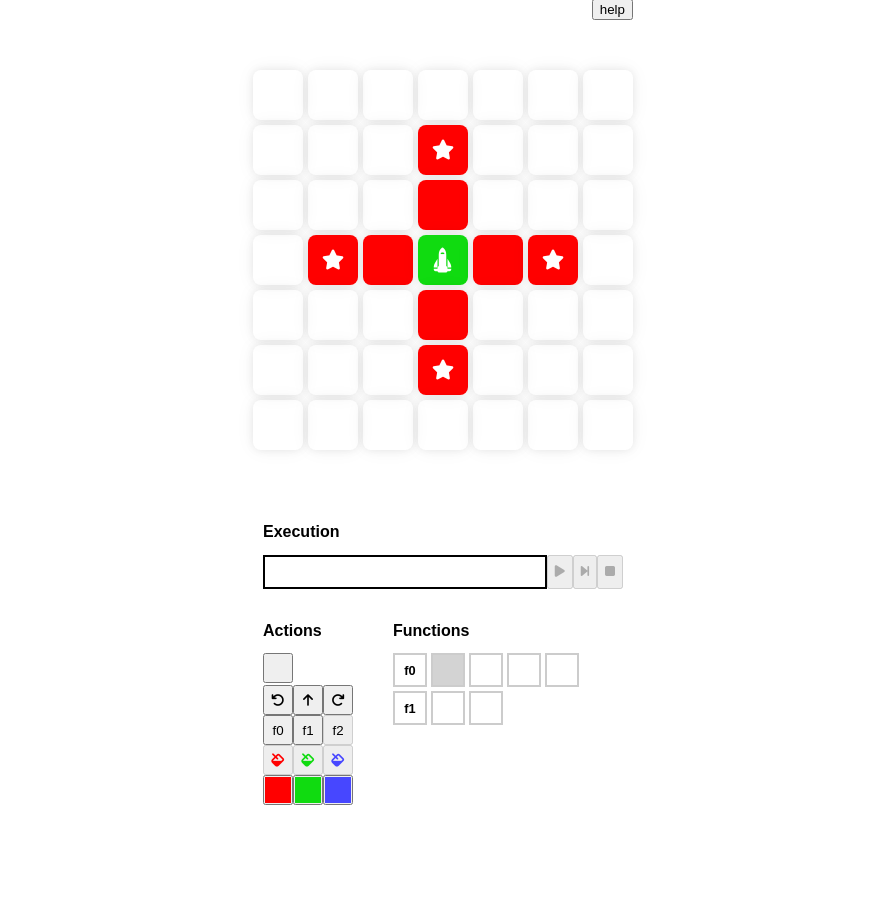
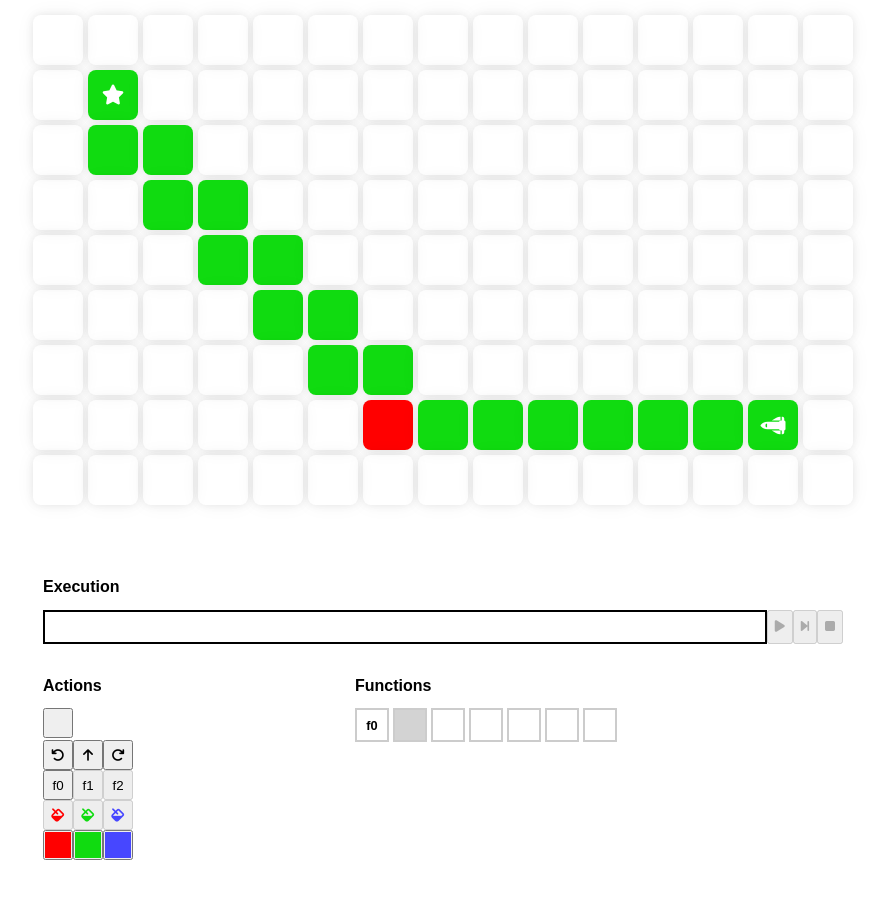
Before and after one commit to daniellionel01/logic-game, a Vue app: page / in a window 1280 px wide. Shown: the top 898 px of the page, without its empty margins (205-1090 px from the left). Before the commit the page ends 865 px from the top, so only its background shows below. Built offline with nearby package versions, Linux system fonts and the light colour scheme.

Commit message:
add another level and mechanisms to go to the next level

```diff
--- a/src/components/WonDialog.vue
+++ b/src/components/WonDialog.vue
@@ -6,7 +6,7 @@
             <p>You successfully collected all stars. Good job!</p>
 
             <div id="actions">
-                <button>next level</button>
+                <button @click="gotoNextLevel">next level</button>
             </div>
         </div>
     </div>
@@ -14,10 +14,23 @@
 
 <script lang="ts">
 import { defineComponent } from 'vue'
+import { useStore } from '../store'
 
 export default defineComponent({
     name: "WonDialog",
     setup() {
+        const store = useStore()
+
+        const gotoNextLevel = () => {
+            store.commit("gotoNextLevel")
+            store.commit("loadLevel")
+            store.commit("resetLevel")
+            store.commit("initStack")
+        }
+
+        return {
+            gotoNextLevel
+        }
     },
 })
 </script>
--- a/src/store.ts
+++ b/src/store.ts
@@ -96,6 +96,38 @@ export const store = createStore<State>({
         levels: [
             {
                 ship: {
+                    row: 7, col: 13, direction: Direction.LEFT
+                },
+                functions: [6],
+                paintAvailability: { red: false, green: false, blue: false },
+                cells: [
+                    { row: 1, col: 1, color: Color.GREEN },
+                    { row: 2, col: 1, color: Color.GREEN },
+                    { row: 2, col: 2, color: Color.GREEN },
+                    { row: 3, col: 2, color: Color.GREEN },
+                    { row: 3, col: 3, color: Color.GREEN },
+                    { row: 4, col: 3, color: Color.GREEN },
+                    { row: 4, col: 4, color: Color.GREEN },
+                    { row: 5, col: 4, color: Color.GREEN },
+                    { row: 5, col: 5, color: Color.GREEN },
+                    { row: 6, col: 5, color: Color.GREEN },
+                    { row: 6, col: 6, color: Color.GREEN },
+                    { row: 7, col: 6, color: Color.RED },
+                    { row: 7, col: 7, color: Color.GREEN },
+                    { row: 7, col: 8, color: Color.GREEN },
+                    { row: 7, col: 9, color: Color.GREEN },
+                    { row: 7, col: 10, color: Color.GREEN },
+                    { row: 7, col: 11, color: Color.GREEN },
+                    { row: 7, col: 12, color: Color.GREEN },
+                    { row: 7, col: 13, color: Color.GREEN },
+                ],
+                stars: [
+                    { row: 1, col: 1 }
+                ]
+            },
+
+            {
+                ship: {
                     row: 3, col: 3, direction: Direction.TOP
                 },
                 functions: [4, 2],
@@ -117,7 +149,7 @@ export const store = createStore<State>({
                     { row: 3, col: 1 },
                     { row: 5, col: 3 }
                 ]
-            }
+            },
         ],
         currentLevelIndex: 0,
         grid: {
@@ -136,20 +168,20 @@ export const store = createStore<State>({
     },
     getters: {
         width (state) {
+            const cols = state.grid.cells.map(cell => cell.col)
+            if (cols.length === 0) return 0
+
+            const minCol = Math.min(...cols)
+            const maxCol = Math.max(...cols)
+            return maxCol - minCol + 1
+        },
+        height (state) {
             const rows = state.grid.cells.map(cell => cell.row)
             if (rows.length === 0) return 0
 
             const minRow = Math.min(...rows)
             const maxRow = Math.max(...rows)
             return maxRow - minRow + 1
-        },
-        height (state) {
-            const cols = state.grid.cells.map(cell => cell.col)
-            if (cols.length === 0) return 0
-
-            const minCol = Math.min(...cols)
-            const maxCol = Math.max(...cols)
-            return maxCol - minCol + 1
         },
 
         getCellByRowCol: (state) => (row: number, col: number): Cell | undefined =>
@@ -218,11 +250,10 @@ export const store = createStore<State>({
         resetLevel(state) {
             const level = state.levels[state.currentLevelIndex]
 
+            state.grid.cells = [...level.cells.map(cell => ({...cell}))]
             Object.assign(state.grid.stars,
                 [...level.stars.map(star => ({...star, collected: false}))]
             )
-            Object.assign(state.grid.cells,
-                [...level.cells.map(cell => ({...cell}))])
             Object.assign(state.grid.ship, { ...level.ship })
         },
         play(state) {
@@ -321,6 +352,11 @@ export const store = createStore<State>({
                 ...star,
                 collected: true
             })
+        },
+
+        gotoNextLevel(state) {
+            if (state.currentLevelIndex > state.levels.length - 1) return
+            state.currentLevelIndex += 1
         }
     }
 })
```
